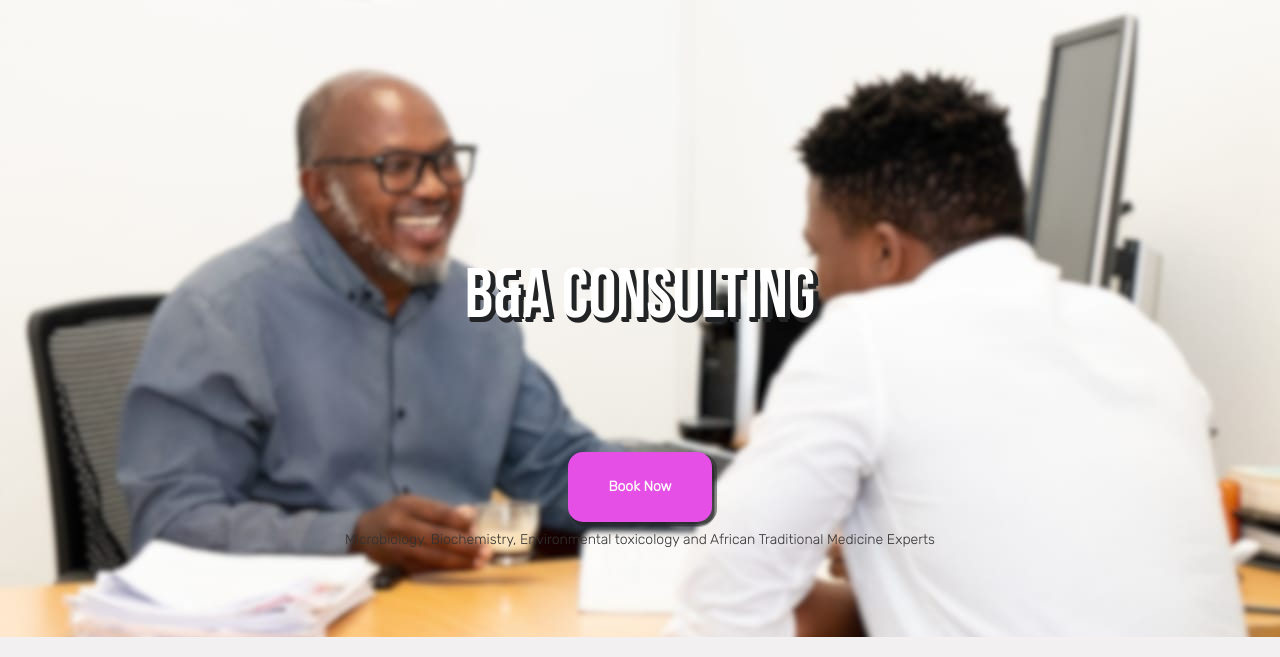
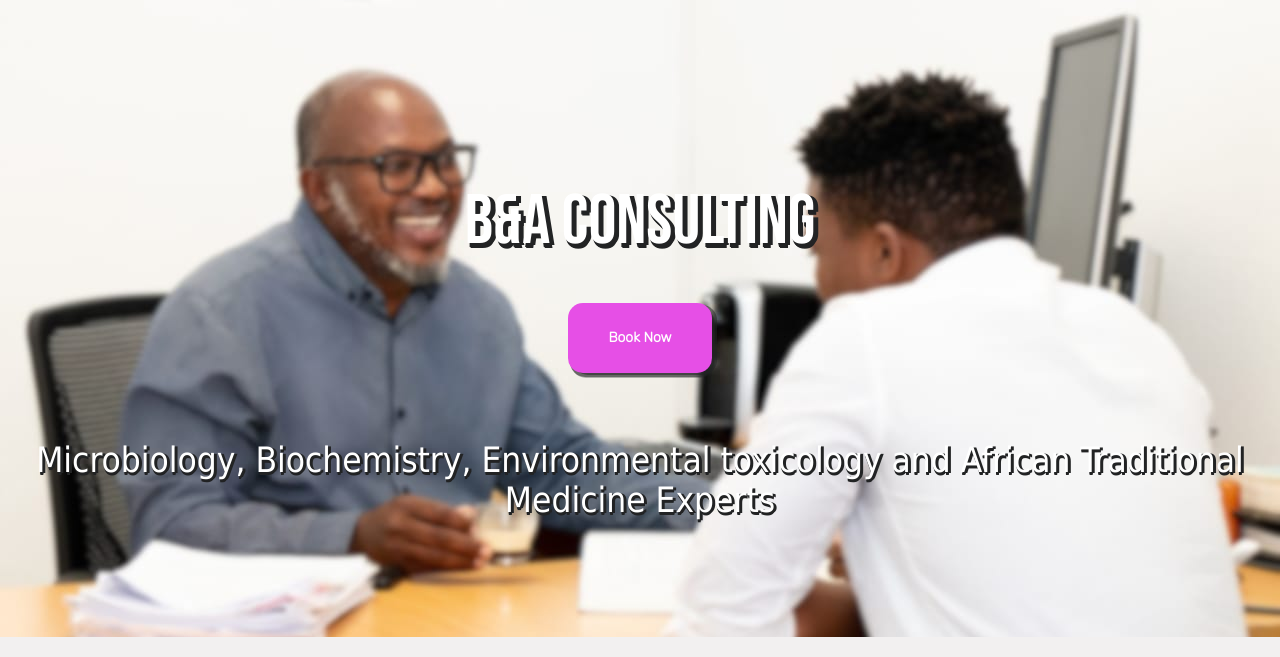
Before and after one commit to PhemeloKenosi/Thefinal, a plain HTML site: page index.html in a window 1280 px wide. Shown: the part 143-800 px from the top of the page. Drawn offline with nearby package versions, Linux system fonts and the light colour scheme; a web font is replaced by a local one.

Commit message:
Update main.css

```diff
--- a/main.css
+++ b/main.css
@@ -235,10 +235,10 @@ main .text h4
 
 }
 
-main .text p
+main .text h5
 {
   padding-top: 30px;
-  font-size: 5px;
+  font-size: 18px;
   margin: auto;
   color: white;
   font: 100 normal 2.5em 'tahoma';
@@ -246,6 +246,7 @@ main .text p
   font-weight: 10000;
   text-shadow: 3px 1px #222324, 1px 2px #222324, 1px 3px #222324;
 }
+
 
 /* Styling the interview and publications section */
 .Interview-publication
```
